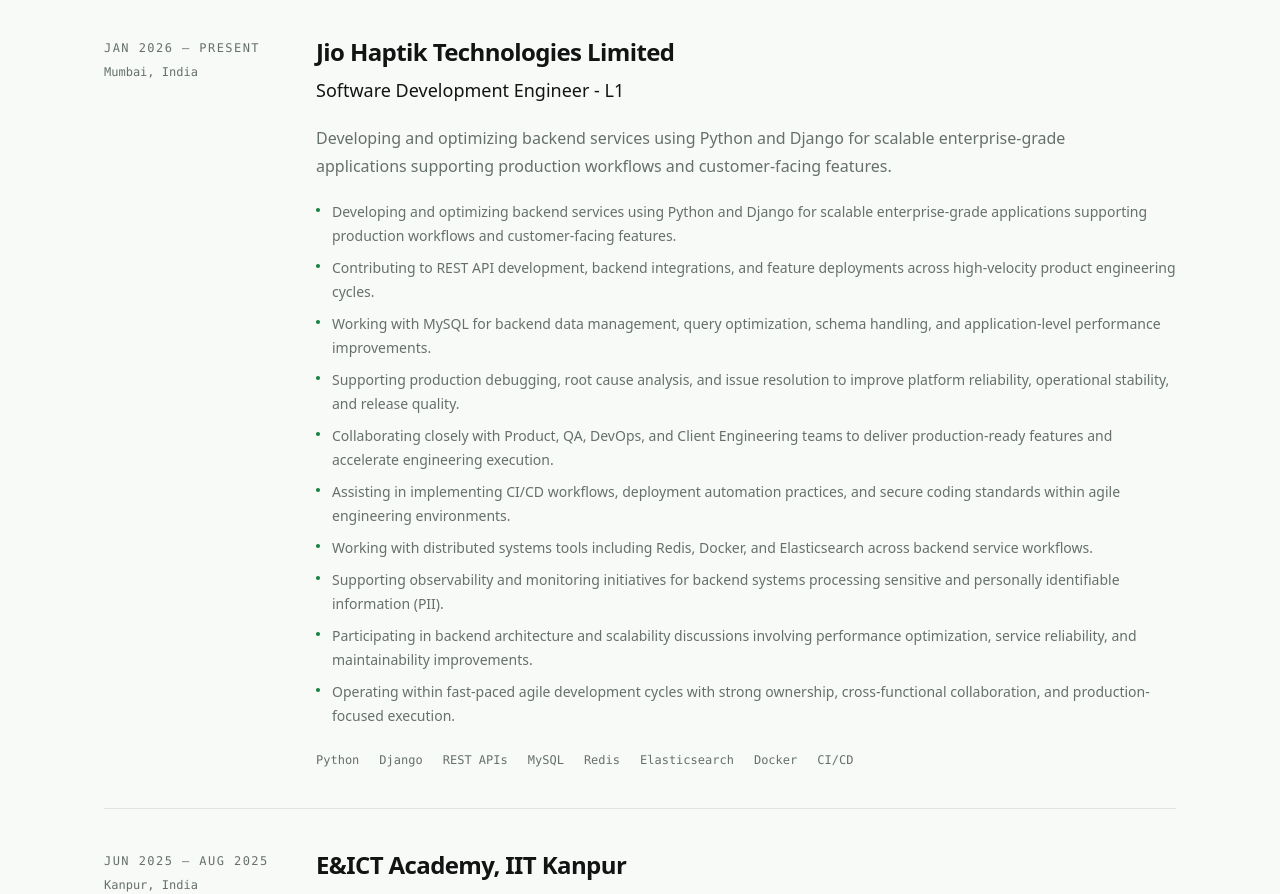
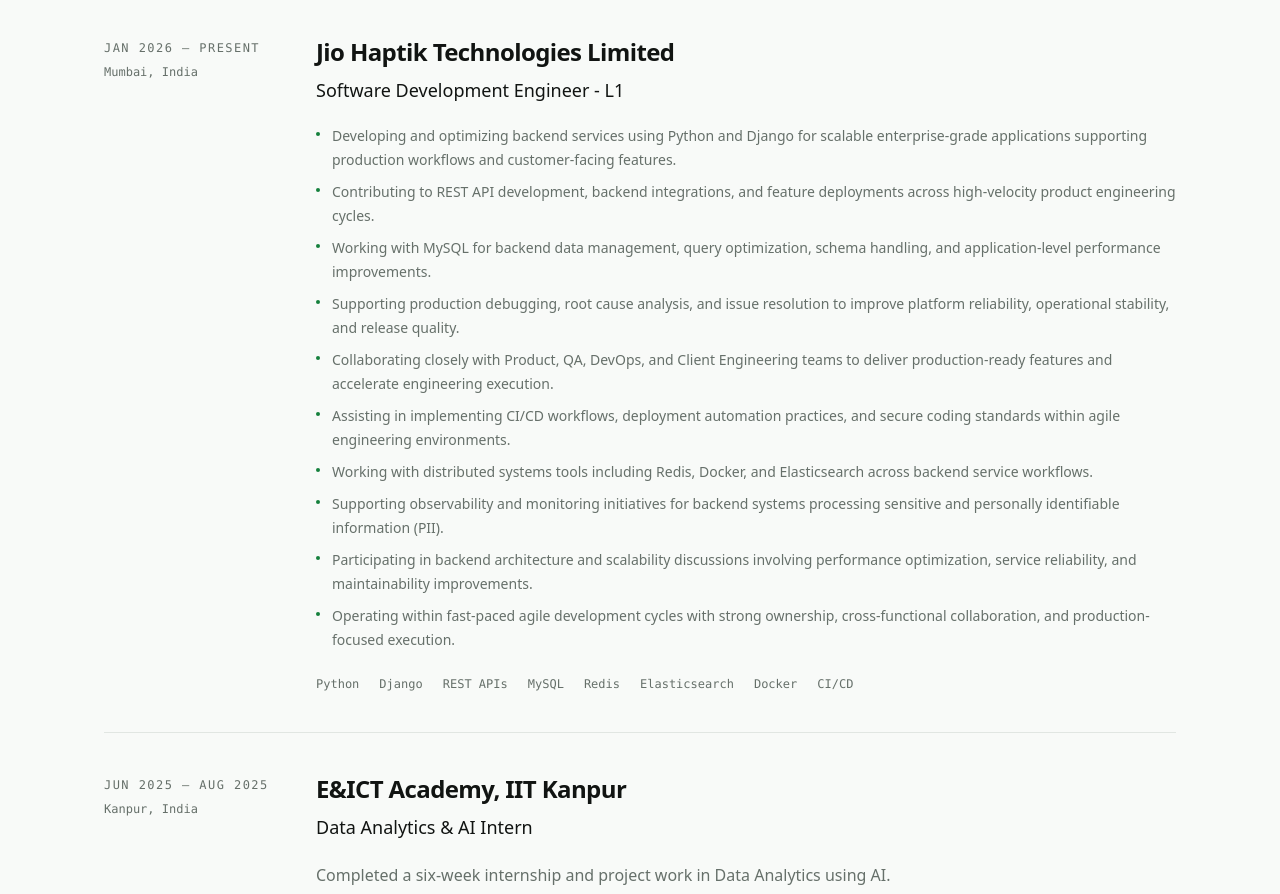
Before and after one commit to harshitabatta/Portfolio, a Next.js app: page / in a window 1280 px wide. Shown: the part 860-1754 px from the top of the page. Built offline with nearby package versions, Linux system fonts and the light colour scheme.

Commit message:
Remove duplicate Jio Haptik experience description

```diff
--- a/src/app/page.tsx
+++ b/src/app/page.tsx
@@ -7,7 +7,6 @@
     role: "Software Development Engineer - L1",
     period: "Jan 2026 — Present",
     location: "Mumbai, India",
-    description: "Developing and optimizing backend services using Python and Django for scalable enterprise-grade applications supporting production workflows and customer-facing features.",
     details: [
       "Developing and optimizing backend services using Python and Django for scalable enterprise-grade applications supporting production workflows and customer-facing features.",
       "Contributing to REST API development, backend integrations, and feature deployments across high-velocity product engineering cycles.",
```
